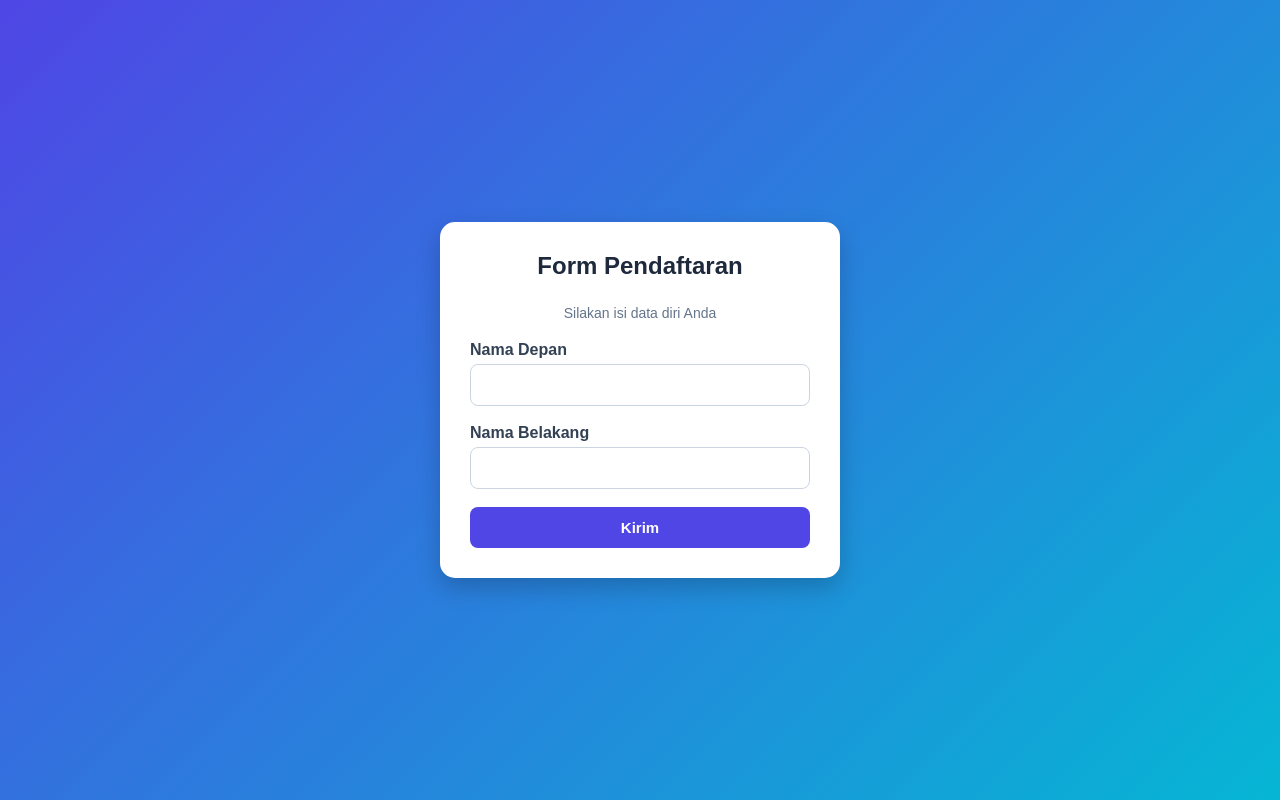
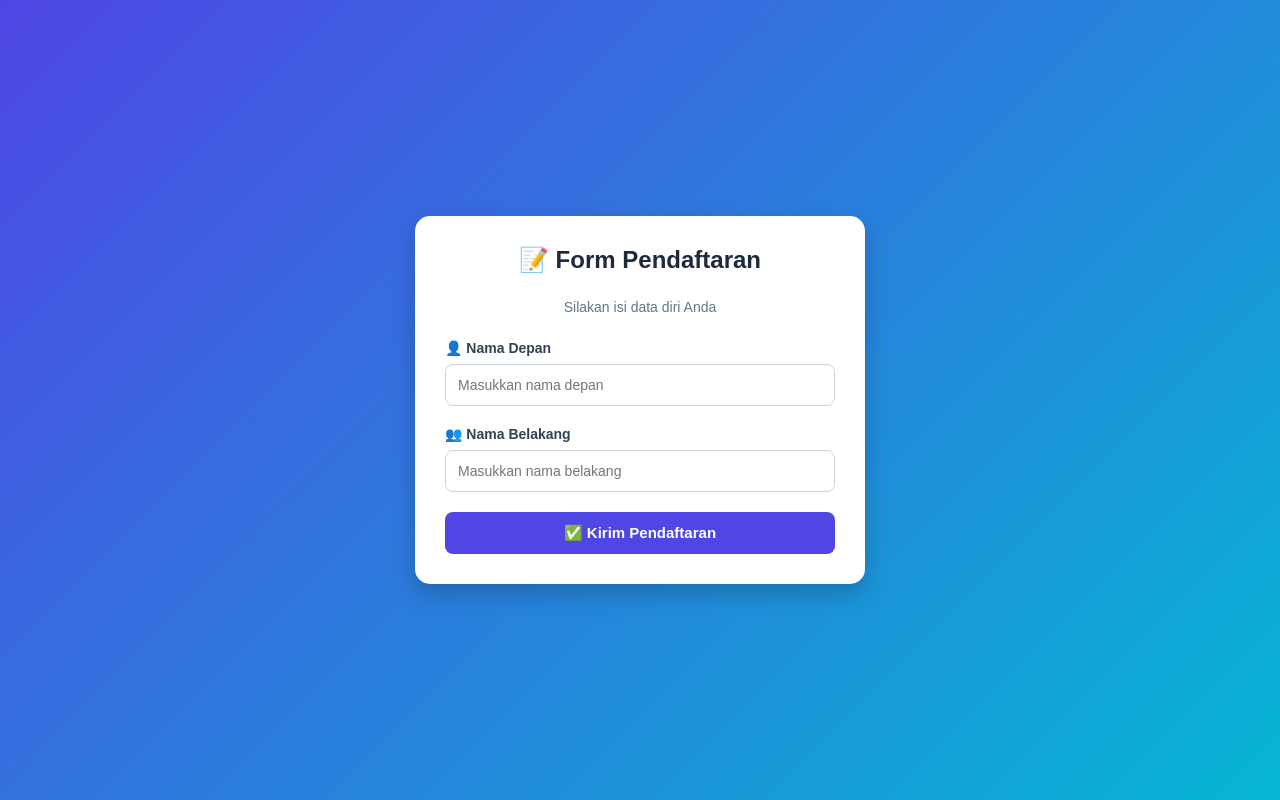
Before and after one commit to shevillaikazahra428-design/Shevilla, a Flask app: page / in a window 1280 px wide. Run offline with Flask 3, Linux system fonts and the light colour scheme.

Commit message:
Update form.html

```diff
--- a/templates/form.html
+++ b/templates/form.html
@@ -25,7 +25,7 @@
         .card{
             background:white;
             width:100%;
-            max-width:400px;
+            max-width:450px;
             padding:30px;
             border-radius:15px;
             box-shadow:0 10px 25px rgba(0,0,0,0.2);
@@ -39,23 +39,26 @@
 
         label{
             display:block;
-            margin-bottom:5px;
+            margin-bottom:8px;
             color:#334155;
             font-weight:bold;
+            font-size:14px;
         }
 
         input[type="text"]{
             width:100%;
             padding:12px;
-            margin-bottom:18px;
+            margin-bottom:20px;
             border:1px solid #cbd5e1;
             border-radius:8px;
             font-size:14px;
+            transition:0.3s;
         }
 
         input[type="text"]:focus{
             outline:none;
             border-color:#4f46e5;
+            box-shadow:0 0 0 3px rgba(79,70,229,0.1);
         }
 
         input[type="submit"]{
@@ -68,16 +71,18 @@
             font-size:15px;
             font-weight:bold;
             cursor:pointer;
+            transition:0.3s;
         }
 
         input[type="submit"]:hover{
             background:#4338ca;
+            transform:translateY(-2px);
         }
 
         .subtitle{
             text-align:center;
             color:#64748b;
-            margin-bottom:20px;
+            margin-bottom:25px;
             font-size:14px;
         }
 
@@ -89,58 +94,141 @@
             margin-bottom:20px;
             text-align:center;
             display:none;
+            font-size:14px;
+        }
+
+        .alert-error{
+            background:#ef4444;
+            color:white;
+            padding:10px;
+            border-radius:8px;
+            margin-bottom:20px;
+            text-align:center;
+            display:none;
+            font-size:13px;
+        }
+
+        .data-preview{
+            background:#f1f5f9;
+            padding:15px;
+            border-radius:8px;
+            margin-top:20px;
+            display:none;
+            border-left:4px solid #4f46e5;
+        }
+
+        .data-preview h4{
+            color:#1e293b;
+            margin-bottom:10px;
+            font-size:14px;
+        }
+
+        .data-preview p{
+            color:#334155;
+            font-size:13px;
+            margin:5px 0;
         }
     </style>
 </head>
 <body>
 
     <div class="card">
-        <h2>Form Pendaftaran</h2>
+        <h2>📝 Form Pendaftaran</h2>
         <p class="subtitle">Silakan isi data diri Anda</p>
 
-        <div id="alert" class="alert-success"></div>
+        <div id="alertSuccess" class="alert-success"></div>
+        <div id="alertError" class="alert-error"></div>
 
         <form id="daftarForm">
-            <label>Nama Depan</label>
-            <input type="text" id="namaDepan" name="namaDepan" required>
+            <label>👤 Nama Depan</label>
+            <input type="text" id="namaDepan" name="namaDepan" placeholder="Masukkan nama depan" required>
 
-            <label>Nama Belakang</label>
-            <input type="text" id="namaBelakang" name="namaBelakang" required>
+            <label>👥 Nama Belakang</label>
+            <input type="text" id="namaBelakang" name="namaBelakang" placeholder="Masukkan nama belakang" required>
 
-            <input type="submit" value="Kirim">
+            <input type="submit" value="✅ Kirim Pendaftaran">
         </form>
+
+        <div id="dataPreview" class="data-preview">
+            <h4>📋 Data Pendaftar:</h4>
+            <p id="previewDepan"></p>
+            <p id="previewBelakang"></p>
+        </div>
     </div>
 
     <script>
-        // Ambil elemen form dan input
+        // Ambil elemen
         const form = document.getElementById('daftarForm');
         const namaDepan = document.getElementById('namaDepan');
         const namaBelakang = document.getElementById('namaBelakang');
-        const alertBox = document.getElementById('alert');
+        const alertSuccess = document.getElementById('alertSuccess');
+        const alertError = document.getElementById('alertError');
+        const dataPreview = document.getElementById('dataPreview');
+        const previewDepan = document.getElementById('previewDepan');
+        const previewBelakang = document.getElementById('previewBelakang');
+
+        // Sembunyikan alert setelah beberapa detik
+        function hideAlertAfter(alertElement, time) {
+            setTimeout(() => {
+                alertElement.style.display = 'none';
+            }, time);
+        }
 
         // Tangani saat form dikirim
         form.addEventListener('submit', function(e) {
-            e.preventDefault(); // Mencegah refresh halaman
+            e.preventDefault(); // Mencegah refresh
 
-            const depan = namaDepan.value;
-            const belakang = namaBelakang.value;
+            const depan = namaDepan.value.trim();
+            const belakang = namaBelakang.value.trim();
 
-            // Tampilkan pesan sukses
-            alertBox.textContent = `✅ Terima kasih ${depan} ${belakang}, pendaftaran berhasil!`;
-            alertBox.style.display = 'block';
-            alertBox.style.backgroundColor = '#10b981';
+            // Validasi manual
+            if(depan === '') {
+                alertError.textContent = '⚠️ Nama Depan tidak boleh kosong!';
+                alertError.style.display = 'block';
+                alertSuccess.style.display = 'none';
+                namaDepan.focus();
+                hideAlertAfter(alertError, 3000);
+                return;
+            }
 
-            // Hapus pesan setelah 3 detik
-            setTimeout(function() {
-                alertBox.style.display = 'none';
-            }, 3000);
+            if(belakang === '') {
+                alertError.textContent = '⚠️ Nama Belakang tidak boleh kosong!';
+                alertError.style.display = 'block';
+                alertSuccess.style.display = 'none';
+                namaBelakang.focus();
+                hideAlertAfter(alertError, 3000);
+                return;
+            }
 
-            // Kosongkan form (opsional - kalau mau otomatis kosong)
+            // Jika semua terisi ✅
+            alertSuccess.textContent = `🎉 Selamat! ${depan} ${belakang}, pendaftaran Anda berhasil!`;
+            alertSuccess.style.display = 'block';
+            alertError.style.display = 'none';
+
+            // Tampilkan preview data
+            previewDepan.innerHTML = `<strong>Nama Depan:</strong> ${depan}`;
+            previewBelakang.innerHTML = `<strong>Nama Belakang:</strong> ${belakang}`;
+            dataPreview.style.display = 'block';
+
+            // Sembunyikan alert sukses setelah 3 detik
+            hideAlertAfter(alertSuccess, 3000);
+
+            // Opsional: Reset form (buka komentar di bawah kalau mau form kosong lagi)
             // form.reset();
 
-            // Atau biarkan data tetap ada (hapus tanda // di bawah kalau mau otomatis kosong)
-            // namaDepan.value = '';
-            // namaBelakang.value = '';
+            // Opsional: Hapus preview setelah 5 detik (buka komentar di bawah)
+            // setTimeout(() => {
+            //     dataPreview.style.display = 'none';
+            // }, 5000);
+        });
+
+        // Validasi real-time (hilangkan pesan error saat mulai mengetik)
+        namaDepan.addEventListener('input', function() {
+            alertError.style.display = 'none';
+        });
+
+        namaBelakang.addEventListener('input', function() {
+            alertError.style.display = 'none';
         });
     </script>
 </body>
```
